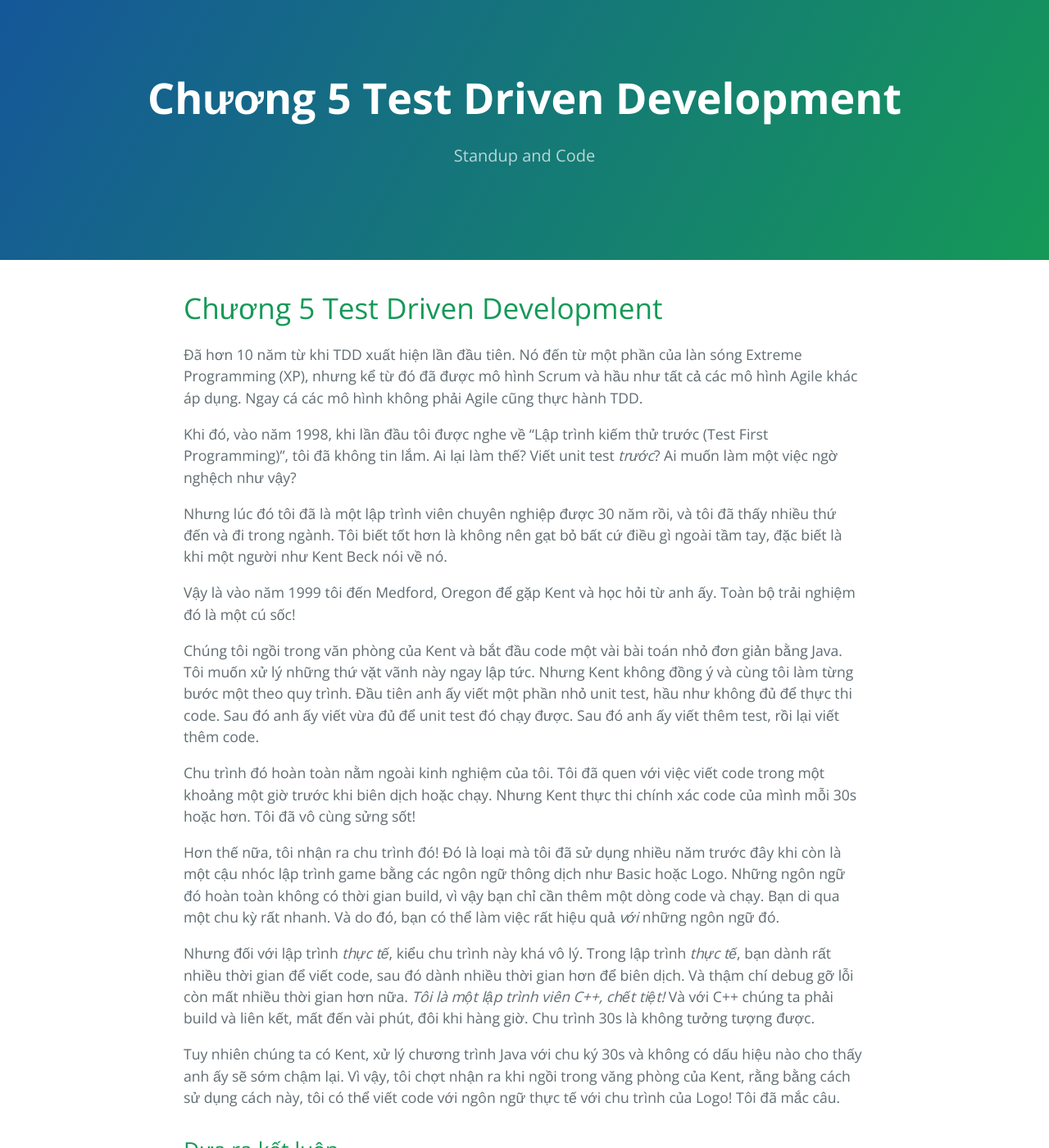
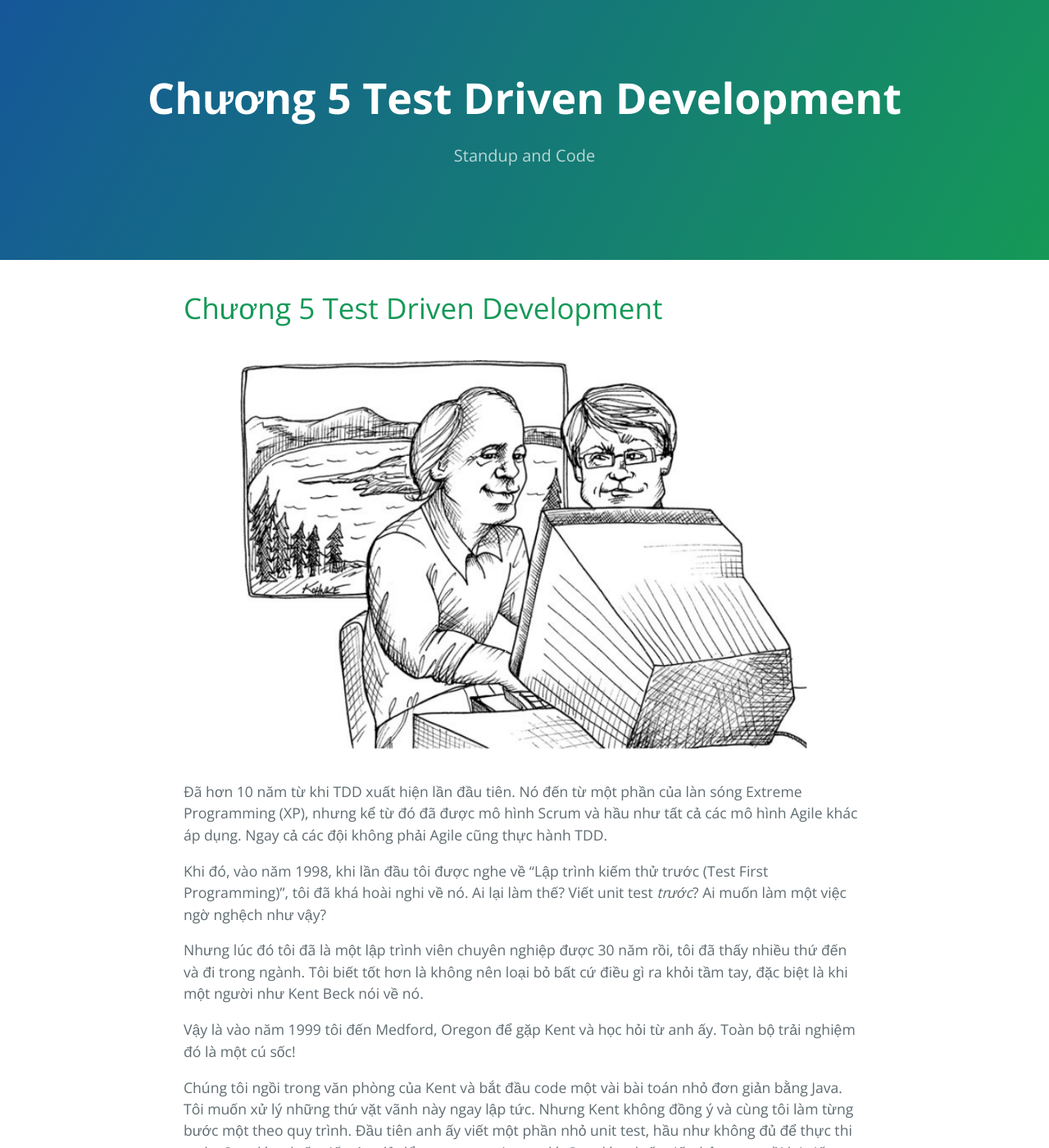
Before and after one commit to HaiBV/haibv.github.io, a Jekyll site: the page built from clean-coder/chapter-5-test-driven-development.md, in a window 1280 px wide and 1400 px high. Shown: the whole window at 82% size. Built offline with Jekyll 4.4.1, drawn with Linux system fonts in a browser that asks for light colours; our own code applies the rules of GitHub Pages for plain Markdown files; some of the changed text lies outside the part shown.

Commit message:
Book - The Clean Coder - Correction - C5

```diff
--- a/clean-coder/chapter-5-test-driven-development.md
+++ b/clean-coder/chapter-5-test-driven-development.md
@@ -4,23 +4,25 @@
 
 # Chương 5 Test Driven Development
 
-Đã hơn 10 năm từ khi TDD xuất hiện lần đầu tiên. Nó đến từ một phần của làn sóng Extreme Programming (XP), nhưng kể từ đó đã được mô hình Scrum và hầu như tất cả các mô hình Agile khác áp dụng. Ngay cá các mô hình không phải Agile cũng thực hành TDD.
+![5-1](images/5-1.png)
 
-Khi đó, vào năm 1998, khi lần đầu tôi được nghe về "Lập trình kiếm thử trước (Test First Programming)", tôi đã không tin lắm. Ai lại làm thế? Viết unit test _trước_? Ai muốn làm một việc ngờ nghệch như vậy?
+Đã hơn 10 năm từ khi TDD xuất hiện lần đầu tiên. Nó đến từ một phần của làn sóng Extreme Programming (XP), nhưng kể từ đó đã được mô hình Scrum và hầu như tất cả các mô hình Agile khác áp dụng. Ngay cả các đội không phải Agile cũng thực hành TDD.
 
-Nhưng lúc đó tôi đã là một lập trình viên chuyên nghiệp được 30 năm rồi, và tôi đã thấy nhiều thứ đến và đi trong ngành. Tôi biết tốt hơn là không nên gạt bỏ bất cứ điều gì ngoài tầm tay, đặc biết là khi một người như Kent Beck nói về nó.
+Khi đó, vào năm 1998, khi lần đầu tôi được nghe về "Lập trình kiếm thử trước (Test First Programming)", tôi đã khá hoài nghi về nó. Ai lại làm thế? Viết unit test _trước_? Ai muốn làm một việc ngờ nghệch như vậy?
+
+Nhưng lúc đó tôi đã là một lập trình viên chuyên nghiệp được 30 năm rồi, tôi đã thấy nhiều thứ đến và đi trong ngành. Tôi biết tốt hơn là không nên loại bỏ bất cứ điều gì ra khỏi tầm tay, đặc biệt là khi một người như Kent Beck nói về nó.
 
 Vậy là vào năm 1999 tôi đến Medford, Oregon để gặp Kent và học hỏi từ anh ấy. Toàn bộ trải nghiệm đó là một cú sốc!
 
-Chúng tôi ngồi trong văn phòng của Kent và bắt đầu code một vài bài toán nhỏ đơn giản bằng Java. Tôi muốn xử lý những thứ vặt vãnh này ngay lập tức. Nhưng Kent không đồng ý và cùng tôi làm từng bước một theo quy trình. Đầu tiên anh ấy viết một phần nhỏ unit test, hầu như không đủ để thực thi code. Sau đó anh ấy viết vừa đủ để unit test đó chạy được. Sau đó anh ấy viết thêm test, rồi lại viết thêm code.
+Chúng tôi ngồi trong văn phòng của Kent và bắt đầu code một vài bài toán nhỏ đơn giản bằng Java. Tôi muốn xử lý những thứ vặt vãnh này ngay lập tức. Nhưng Kent không đồng ý và cùng tôi làm từng bước một theo quy trình. Đầu tiên anh ấy viết một phần nhỏ unit test, hầu như không đủ để thực thi code. Sau đó anh ấy viết vừa đủ để vượt qua unit test đó. Sau đó anh ấy viết thêm test, rồi lại viết thêm code.
 
 Chu trình đó hoàn toàn nằm ngoài kinh nghiệm của tôi. Tôi đã quen với việc viết code trong một khoảng một giờ trước khi biên dịch hoặc chạy. Nhưng Kent thực thi chính xác code của mình mỗi 30s hoặc hơn. Tôi đã vô cùng sửng sốt!
 
-Hơn thế nữa, tôi nhận ra chu trình đó! Đó là loại mà tôi đã sử dụng nhiều năm trước đây khi còn là một cậu nhóc lập trình game bằng các ngôn ngữ thông dịch như Basic hoặc Logo. Những ngôn ngữ đó hoàn toàn không có thời gian build, vì vậy bạn chỉ cần thêm một dòng code và chạy. Bạn di qua một chu kỳ rất nhanh. Và do đó, bạn có thể làm việc rất hiệu quả _với_ những ngôn ngữ đó.
+Hơn thế nữa, tôi nhận ra chu trình đó! Đó là loại mà tôi đã sử dụng nhiều năm trước đây khi còn là một cậu nhóc lập trình game bằng các ngôn ngữ thông dịch như Basic hoặc Logo. Những ngôn ngữ đó hoàn toàn không có thời gian dựng, vì vậy bạn chỉ cần thêm một dòng code và chạy. Bạn đi qua một chu kỳ rất nhanh. Và do đó, bạn có thể làm việc _rất_ hiệu quả với những ngôn ngữ đó.
 
-Nhưng đối với lập trình _thực tế_, kiểu chu trình này khá vô lý. Trong lập trình _thực tế_, bạn dành rất nhiều thời gian để viết code, sau đó dành nhiều thời gian hơn để biên dịch. Và thậm chí debug gỡ lỗi còn mất nhiều thời gian hơn nữa. _Tôi là một lập trình viên C++, chết tiệt!_ Và với C++ chúng ta phải build và liên kết, mất đến vài phút, đôi khi hàng giờ. Chu trình 30s là không tưởng tượng được.
+Nhưng đối với lập trình _thực tế_, kiểu chu trình này khá vô lý. Trong lập trình _thực tế_, bạn dành rất nhiều thời gian để viết code, sau đó dành nhiều thời gian hơn để biên dịch. Và thậm chí debug gỡ lỗi còn mất nhiều thời gian hơn nữa. _Tôi là một lập trình viên C++, chết tiệt!_ Và với C++ chúng ta phải dựng và liên kết, mất đến vài phút, đôi khi hàng giờ. Chu trình 30s là không tưởng tượng được.
 
-Tuy nhiên chúng ta có Kent, xử lý chương trình Java với chu ký 30s và không có dấu hiệu nào cho thấy anh ấy sẽ sớm chậm lại. Vì vậy, tôi chợt nhận ra khi ngồi trong văng phòng của Kent, rằng bằng cách sử dụng cách này, tôi có thể viết code với ngôn ngữ thực tế với chu trình của Logo! Tôi đã mắc câu.
+Tuy nhiên chúng ta có Kent, xử lý chương trình Java với chu kỳ 30s và không có dấu hiệu nào cho thấy anh ấy sẽ sớm chậm lại. Vì vậy, tôi chợt nhận ra khi ngồi trong văn phòng của Kent, bằng cách sử dụng cách này, tôi có thể sử dụng ngôn ngữ thực tế để viết code với chu trình của Logo! Tôi đã mắc câu.
 
 ## Đưa ra kết luận
 
```
Also changed, not shown: clean-coder/images/5-1.png (added).
